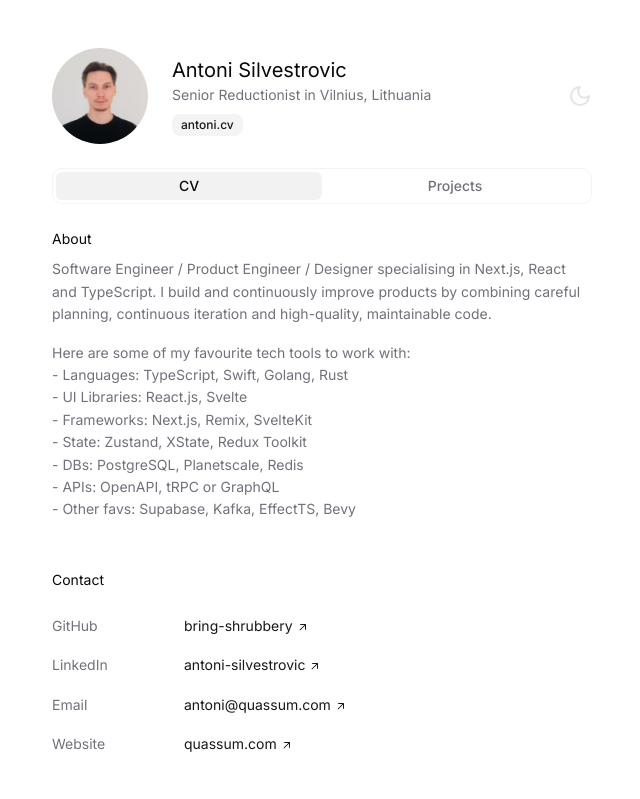
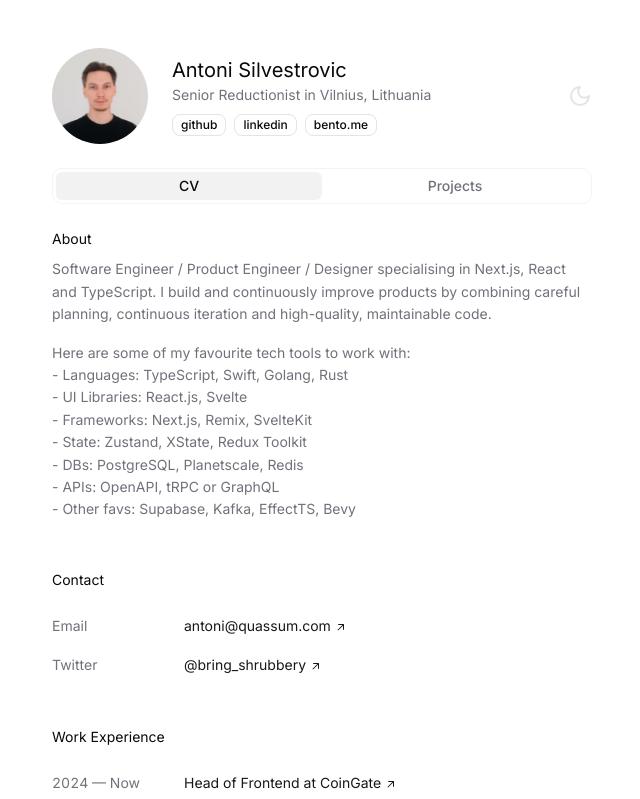
Before and after one commit to bring-shrubbery/antoni.ai, a Next.js app: page / in a window 1280 px wide. Shown: the top 799 px of the page, without its empty margins (318-958 px from the left). Built offline with nearby package versions, Linux system fonts and the light colour scheme; what tailwindcss-motion would draw is missing.

Commit message:
Content adjustment

```diff
--- a/components/Profile.tsx
+++ b/components/Profile.tsx
@@ -26,13 +26,17 @@ const Profile: React.FC<ProfileProps> = ({ cv }) => {
           <div>
             <h1 className="text-xl">{cv.general.displayName}</h1>
             <div className="text-muted-foreground">{cv.general.byline}</div>
-            {cv.general.website ? (
-              <Link href={cv.general.website}>
-                <Badge variant="secondary" className="mt-2">
-                  {String(cv.general.website).split("https://").at(1)}
-                </Badge>
-              </Link>
-            ) : null}
+            <div className="flex flex-wrap gap-2">
+              {cv.general.websites
+                ? cv.general.websites.map((w: any, i: number) => (
+                    <Link href={w.url} key={w.id}>
+                      <Badge variant="outline" className="mt-2">
+                        {w.label}
+                      </Badge>
+                    </Link>
+                  ))
+                : null}
+            </div>
           </div>
           <DarkModeToggleLazy />
         </div>
--- a/public/content/profileData.json
+++ b/public/content/profileData.json
@@ -7,8 +7,23 @@
     "location": "Vilnius, Lithuania",
     "pronouns": null,
     "byline": "Senior Reductionist in Vilnius, Lithuania",
-    "website": "https://antoni.cv",
-    "websiteURL": "https://antoni.cv",
+    "websites": [
+      {
+        "id": "2",
+        "label": "github",
+        "url": "https://github.com/bring-shrubbery"
+      },
+      {
+        "id": "3",
+        "label": "linkedin",
+        "url": "https://linkedin.com/in/antoni-silvestrovic"
+      },
+      {
+        "id": "3",
+        "label": "bento.me",
+        "url": "https://bento.me/bring-shrubbery"
+      }
+    ],
     "about": "Software Engineer / Product Engineer / Designer specialising in Next.js, React and TypeScript. I build and continuously improve products by combining careful planning, continuous iteration and high-quality, maintainable code.\n\nHere are some of my favourite tech tools to work with:\\\n\\- Languages: TypeScript, Swift, Golang, Rust\\\n\\- UI Libraries: React.js, Svelte\\\n\\- Frameworks: Next.js, Remix, SvelteKit\\\n\\- State: Zustand, XState, Redux Toolkit\\\n\\- DBs: PostgreSQL, Planetscale, Redis\\\n\\- APIs: OpenAPI, tRPC or GraphQL\\\n\\- Other favs: Supabase, Kafka, EffectTS, Bevy"
   },
   "projects": {
@@ -296,28 +311,16 @@
     "name": "Contact",
     "items": [
       {
-        "id": "BD8VG3wnAONOkjuL43OD",
-        "platform": "GitHub",
-        "handle": "bring-shrubbery",
-        "url": "https://github.com/bring-shrubbery"
-      },
-      {
-        "id": "mhfLW9cXuOCJkeeOm60u",
-        "platform": "LinkedIn",
-        "handle": "antoni-silvestrovic",
-        "url": "https://linkedin.com/in/antoni-silvestrovic"
-      },
-      {
-        "id": "SpKnboEozW8bQkb7MDho",
+        "id": "1",
         "platform": "Email",
         "handle": "antoni@quassum.com",
         "url": "mailto:antoni@quassum.com"
       },
       {
-        "id": "mg0NvM43bxjQcFIKX3bA",
-        "platform": "Website",
-        "handle": "quassum.com",
-        "url": "http://quassum.com"
+        "id": "2",
+        "platform": "Twitter",
+        "handle": "@bring_shrubbery",
+        "url": "https://x.com/bringshrubberyy"
       }
     ]
   }
```
Also changed, not shown: components/ui/badge.tsx (+8 -8 lines).
